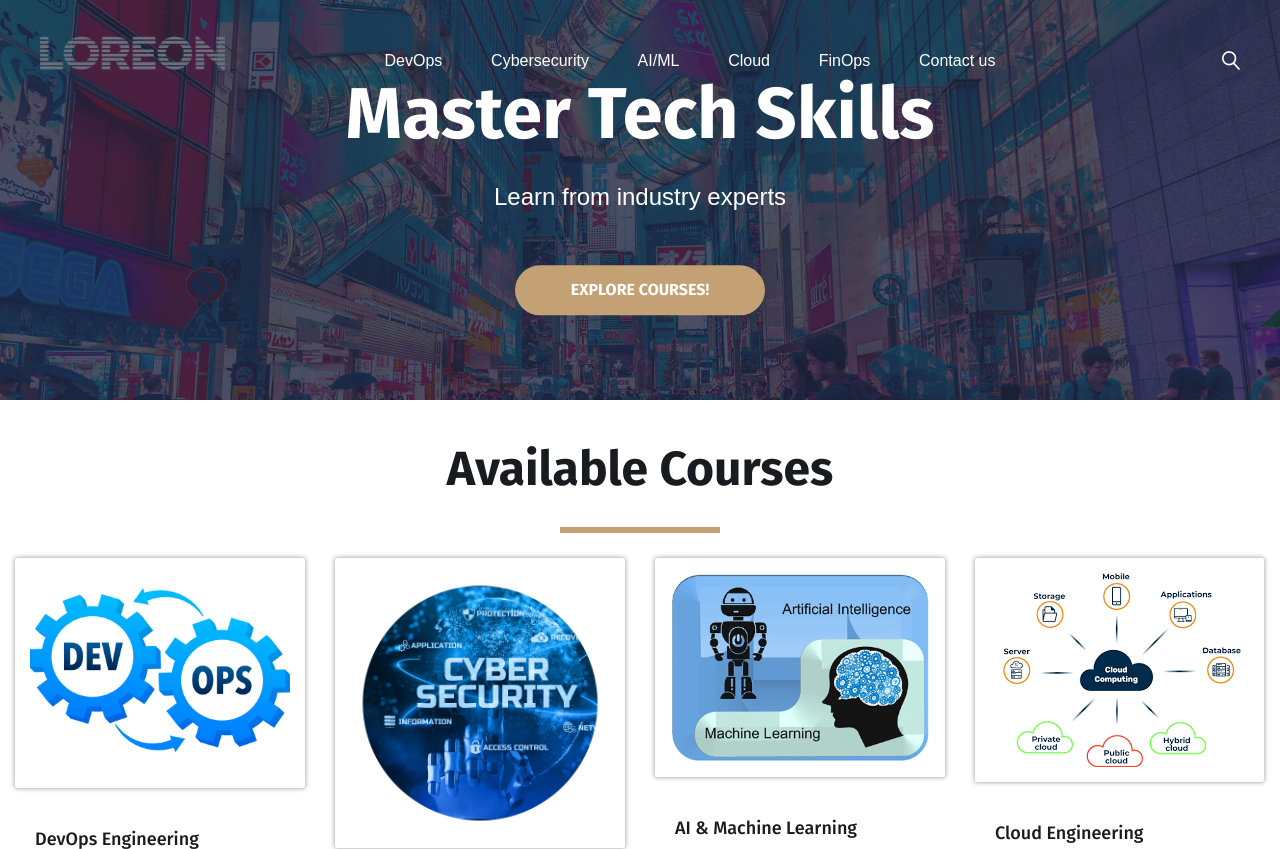
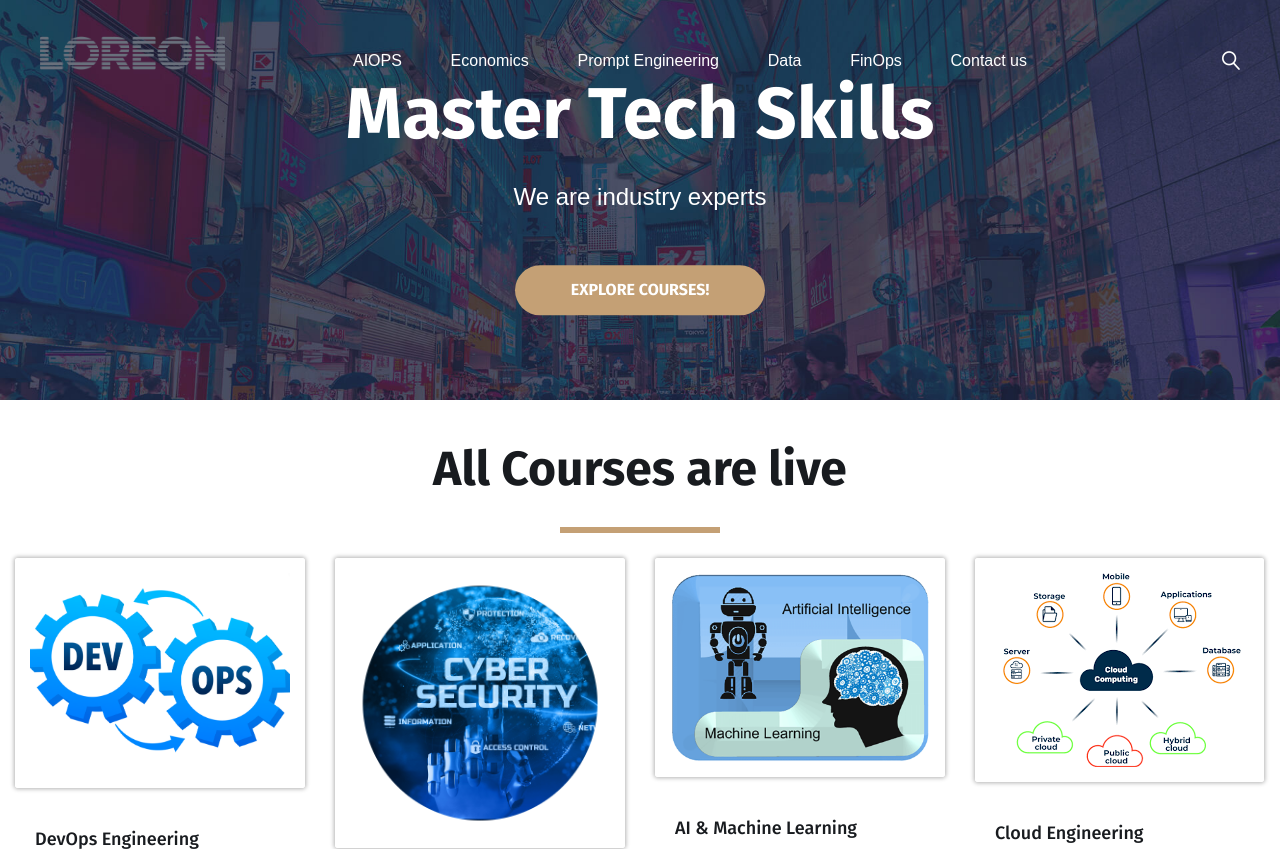
Before and after one commit to Loreon-learning-c001-26-07/loreon-learning-platform, a PHP site: page / in a window 1280 px wide. Shown: the top 849 px of the page. Run offline with PHP 8.4, Linux system fonts and the light colour scheme; data comes from the database, SQL or seed files in the repository; some web fonts are replaced.

Commit message:
updated landing page

```diff
--- a/index.php
+++ b/index.php
@@ -57,10 +57,10 @@
                     <div class="collapse navbar-collapse" id="bs-example-navbar-collapse-1">
                         <div class="col-md-9 p0">
                             <ul class="nav navbar-nav main_nav">
-                              <li><a href="#">DevOps</a></li>
-                              <li><a href="#">Cybersecurity</a></li>
-                                <li><a href="#">AI/ML</a></li>
-                                <li><a href="#">Cloud</a></li>
+                              <li><a href="#">AIOPS</a></li>
+                              <li><a href="#">Economics</a></li>
+                                <li><a href="#">Prompt Engineering</a></li>
+                                <li><a href="#">Data</a></li>
                                 <li><a href="#">FinOps</a></li>
                                 <li><a href="#">Contact us</a></li>
                             </ul>
@@ -82,7 +82,7 @@
             <div class="slider_inner">
                 <div class="camera_caption">
                     <h2 class="wow fadeInUp animated">Master Tech Skills</h2>
-                    <h5 class="wow fadeIn animated" data-wow-delay="0.3s">Learn from industry experts</h5>
+                    <h5 class="wow fadeIn animated" data-wow-delay="0.3s">We are industry experts</h5>
                     <a class="learn_mor wow fadeInU" data-wow-delay="0.6s" href="#course-list">Explore Courses!</a>
                 </div>
             </div>
@@ -91,7 +91,7 @@
 
         <section class="best_business_area row">
             <div class="check_tittle wow fadeInUp" data-wow-delay="0.7s" id="course-list">
-                <h2>Available Courses</h2>
+                <h2>All Courses are live</h2>
             </div>
             <div class="row it_works">
               <?php
```
